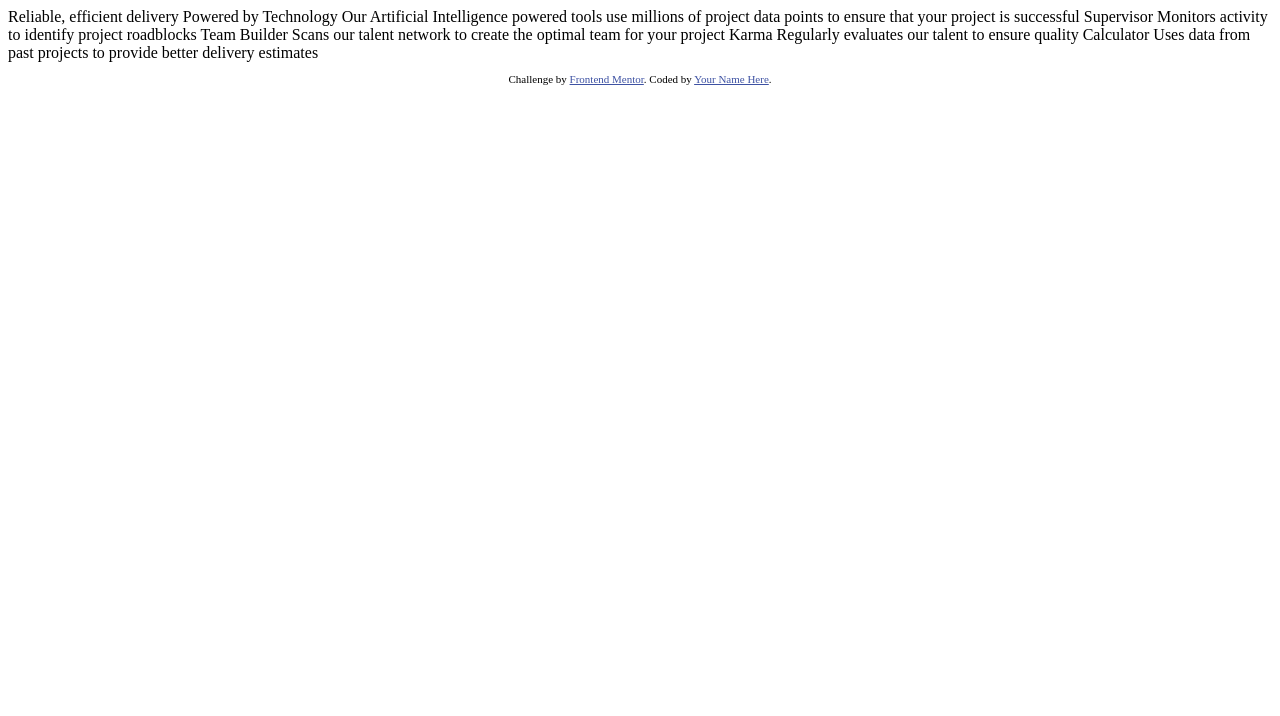
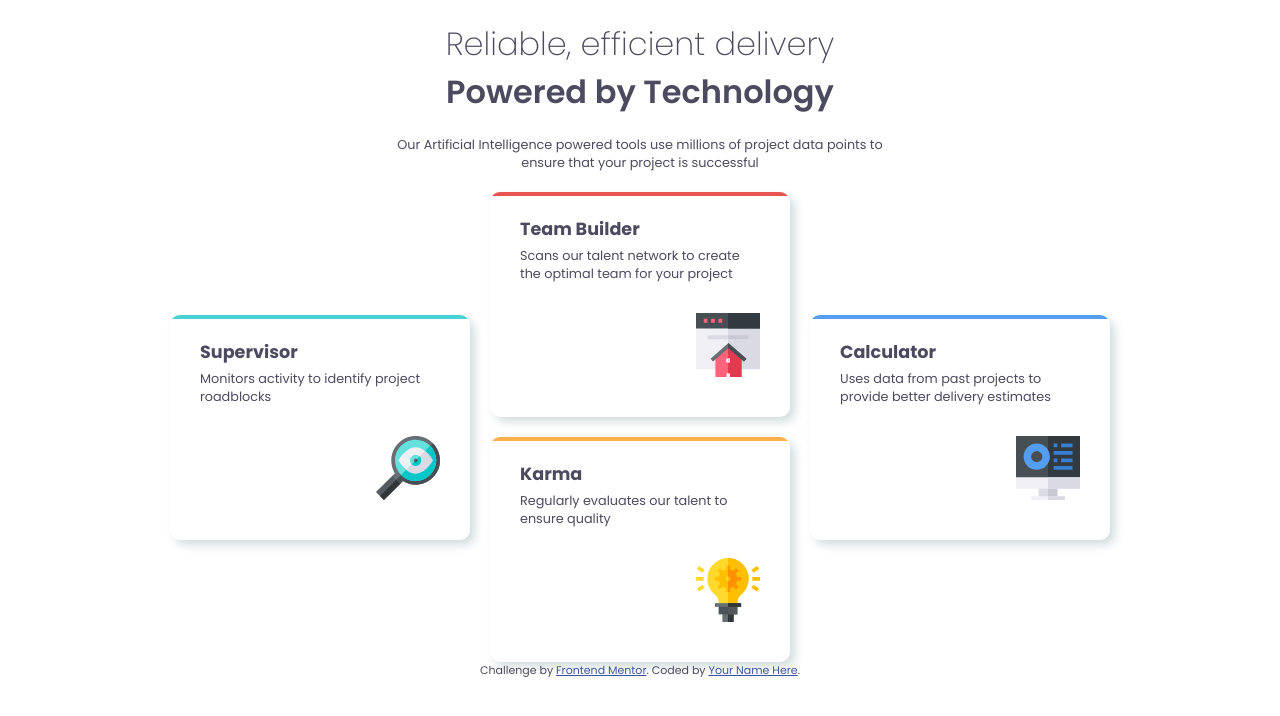
Before and after one commit to JIRNOFF/07_four-card, a plain HTML site: page index.html in a window 1280 px wide. Drawn offline with Linux system fonts and the light colour scheme.

Commit message:
finish project

```diff
--- a/index.html
+++ b/index.html
@@ -5,6 +5,11 @@
   <meta name="viewport" content="width=device-width, initial-scale=1.0"> <!-- displays site properly based on user's device -->
 
   <link rel="icon" type="image/png" sizes="32x32" href="./images/favicon-32x32.png">
+  <link rel="preconnect" href="https://fonts.googleapis.com">
+  <link rel="preconnect" href="https://fonts.gstatic.com" crossorigin>
+  <link href="https://fonts.googleapis.com/css2?family=Poppins:ital,wght@0,100;0,200;0,300;0,400;0,500;0,600;0,700;0,800;0,900;1,100;1,200;1,300;1,400;1,500;1,600;1,700;1,800;1,900&display=swap" rel="stylesheet">
+  <link rel="stylesheet" href="style.css">
+
   <link rel="stylesheet" href="style.css">
 
   <title>Frontend Mentor | Four card feature section</title>
@@ -14,24 +19,53 @@
 </head>
 <body>
 
-  Reliable, efficient delivery
-  Powered by Technology
+  <div class="main_container">
 
-  Our Artificial Intelligence powered tools use millions of project data points
-  to ensure that your project is successful
+    <div class="header_container">
+      <div class="head-1">Reliable, efficient delivery</div>
+      <div class="head-2">Powered by Technology</div>
+      <div class="head-3">Our Artificial Intelligence powered tools use millions of project data points
+  to ensure that your project is successful</div>
+    </div>
 
-  Supervisor
-  Monitors activity to identify project roadblocks
+    <div class="card_main_conteiner">
 
-  Team Builder
-  Scans our talent network to create the optimal team for your project
+      <div class="cards card_1 card-w"><hr id="hr-1">
+        <div class="card_text">
+          <h2>Supervisor</h2>
+          <p>Monitors activity to identify project roadblocks</p>
+        </div>
+        <img src="images/icon-supervisor.svg" alt="supervisor">
+      </div>
 
-  Karma
-  Regularly evaluates our talent to ensure quality
+      <div class="two_card card-w">
+        <div class="cards card_2"><hr id="hr-2">
+          <div class="card_text">
+            <h2>Team Builder</h2>
+            <p>Scans our talent network to create the optimal team for your project</p>
+          </div>
+          <img src="images/icon-team-builder.svg" alt="team-builder">
+        </div>
 
-  Calculator
-  Uses data from past projects to provide better delivery estimates
+        <div class="cards card_3"><hr id="hr-3">
+          <div class="card_text">
+            <h2>Karma</h2>
+            <p>Regularly evaluates our talent to ensure quality</p>
+          </div>
+          <img src="images/icon-karma.svg" alt="karma">
+        </div>
+      </div>
 
+      <div class="cards card_4 card-w"><hr id="hr-4">
+        <div class="card_text">
+          <h2>Calculator</h2>
+          <p>Uses data from past projects to provide better delivery estimates</p>
+        </div>
+        <img src="images/icon-calculator.svg" alt="calculator">
+      </div>
+
+    </div>
+  </div>
 
   <footer>
     <p class="attribution">
--- a/style.css
+++ b/style.css
@@ -1,3 +1,154 @@
 
 .attribution { font-size: 11px; text-align: center; }
 .attribution a { color: hsl(228, 45%, 44%); }
+
+:root {
+    --Red: hsl(0, 78%, 62%);
+    --Cyan: hsl(180, 62%, 55%);
+    --Orange: hsl(34, 97%, 64%);
+    --Blue: hsl(212, 86%, 64%);
+}
+
+h2, p {
+    margin: 0;
+}
+
+/*div {
+    border: solid 1px;
+}*/
+
+body {
+    font-family: "Poppins", sans-serif;
+    color: #4c4a5f;
+    margin: 0;
+    padding: 0;
+}
+
+.cards {
+    overflow: hidden;
+    border-radius: 10px;
+}
+
+hr {
+    margin: 0;
+    border: solid 2px;
+}
+
+#hr-1 {
+    color: var(--Cyan);
+}
+#hr-2 {
+    color: var(--Red);
+}
+#hr-3 {
+    color: var(--Orange);
+}
+#hr-4 {
+    color: var(--Blue);
+}
+
+.header_container {
+    text-align: center;
+    width: 90%;
+    max-width: 510px;
+    margin: 20px auto;
+}
+
+.head-1 {
+    font-size: 2rem;
+    font-weight: 200;
+}
+
+.head-2 {
+    font-size: 2rem;
+    font-weight: 600;
+}
+
+.head-3 {
+    font-size: 0.8rem;
+    font-weight: 400;
+    margin-top: 20px;
+}
+
+h2 {
+    margin: 20px 0 5px 0;
+    font-size: 1.1em;
+}
+
+.card_main_conteiner {
+    display: flex;
+    justify-content: center;
+    align-items: center;
+    width: 100%;
+    max-width: 1000px;
+    margin: auto;
+}
+
+.card-w {
+    width: 30%;
+    margin: 0 10px;
+}
+
+.cards {
+    box-shadow: 5px 5px 10px rgba(35, 81, 87, 0.2);
+}
+
+.card_3 {
+    margin-top: 20px;
+}
+
+.card_text {
+    width: 80%;
+    margin: auto;
+}
+
+.card_text p {
+    font-size: 0.8em;
+}
+
+img {
+    display: block;
+    margin: 30px 30px 40px auto;
+}
+
+@media (max-width: 800px) {
+    .card_text {
+        width: 90%;
+        margin: auto;
+}
+
+@media (max-width: 700px) {
+    .card-w {
+        margin: 0 5px;
+    }
+
+}
+
+@media (max-width: 500px) {
+    .card_main_conteiner {
+        flex-direction: column;
+    }
+    .card-w {
+        width: 90%;
+        margin-bottom: 20px;
+    }
+    .head-1 {
+        font-size: 1.5rem;
+        font-weight: 200;
+    }
+    .head-2 {
+        font-size: 1.5rem;
+        font-weight: 600;
+    }
+
+}
+
+@media (max-width: 350px) {
+    .card-w {
+        width: 95%;
+    }
+    img {
+        margin: 30px 30px 30px auto;
+    }
+}
+}
```
Also changed, not shown: 2 other files.
